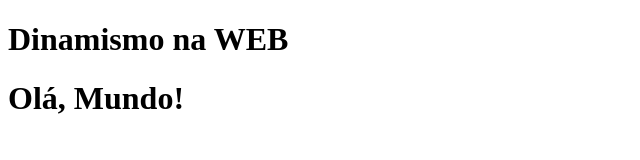
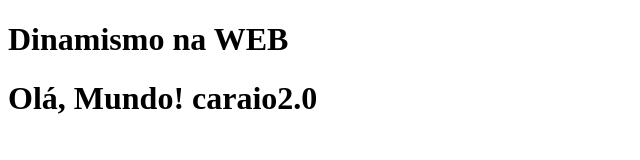
Before and after one commit to KleberErbes/Dinamismo-na-WEB, a plain HTML site: page index.html in a window 1280 px wide. Shown: the whole page, without its empty margins (0-640 px from the left). Drawn offline with Linux system fonts and the light colour scheme.

Commit message:
cara, oq to fazendo?

```diff
--- a/index.html
+++ b/index.html
@@ -13,7 +13,7 @@
 
     <main>
         <script src="script.js"></script>
-        <h1>Olá, Mundo!</h1>
+        <h1>Olá, Mundo! caraio2.0</h1>
     </main>
 </body>
 </html>
```
Also changed, not shown: 1 other file.
